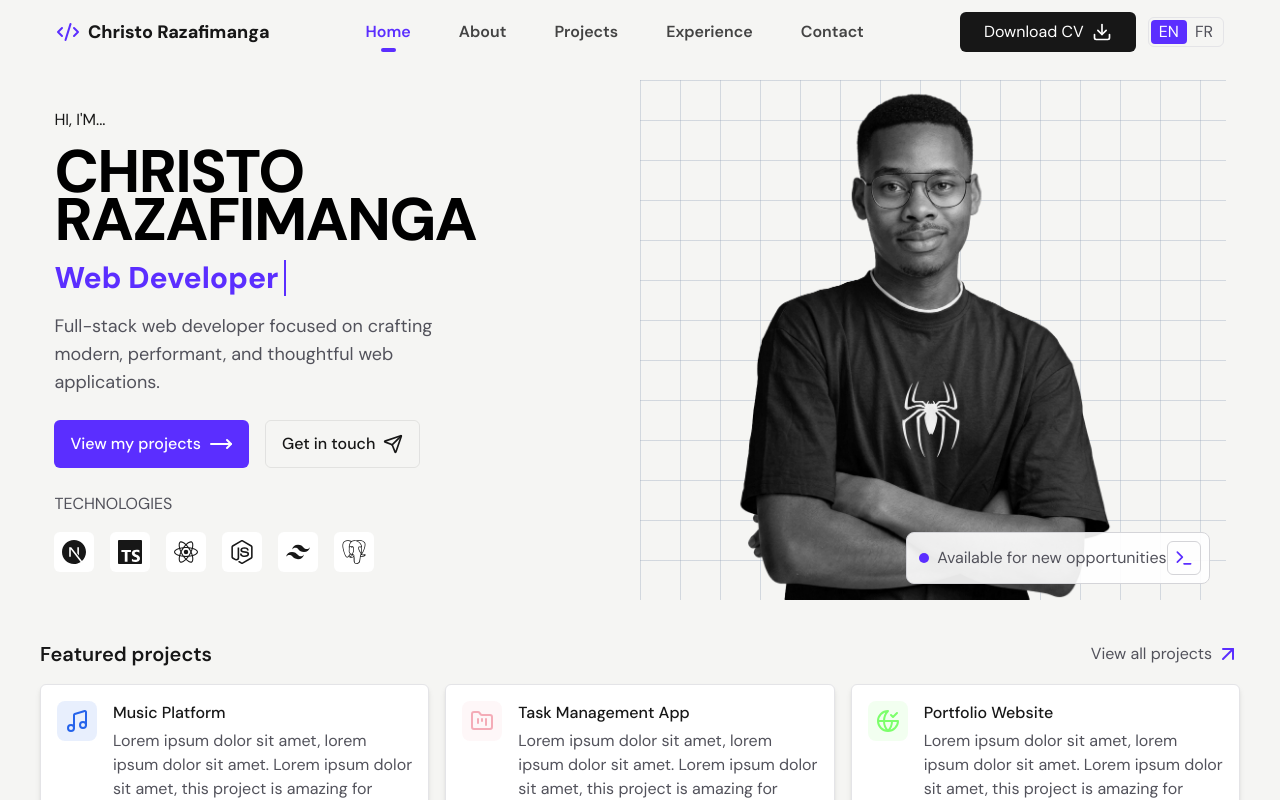
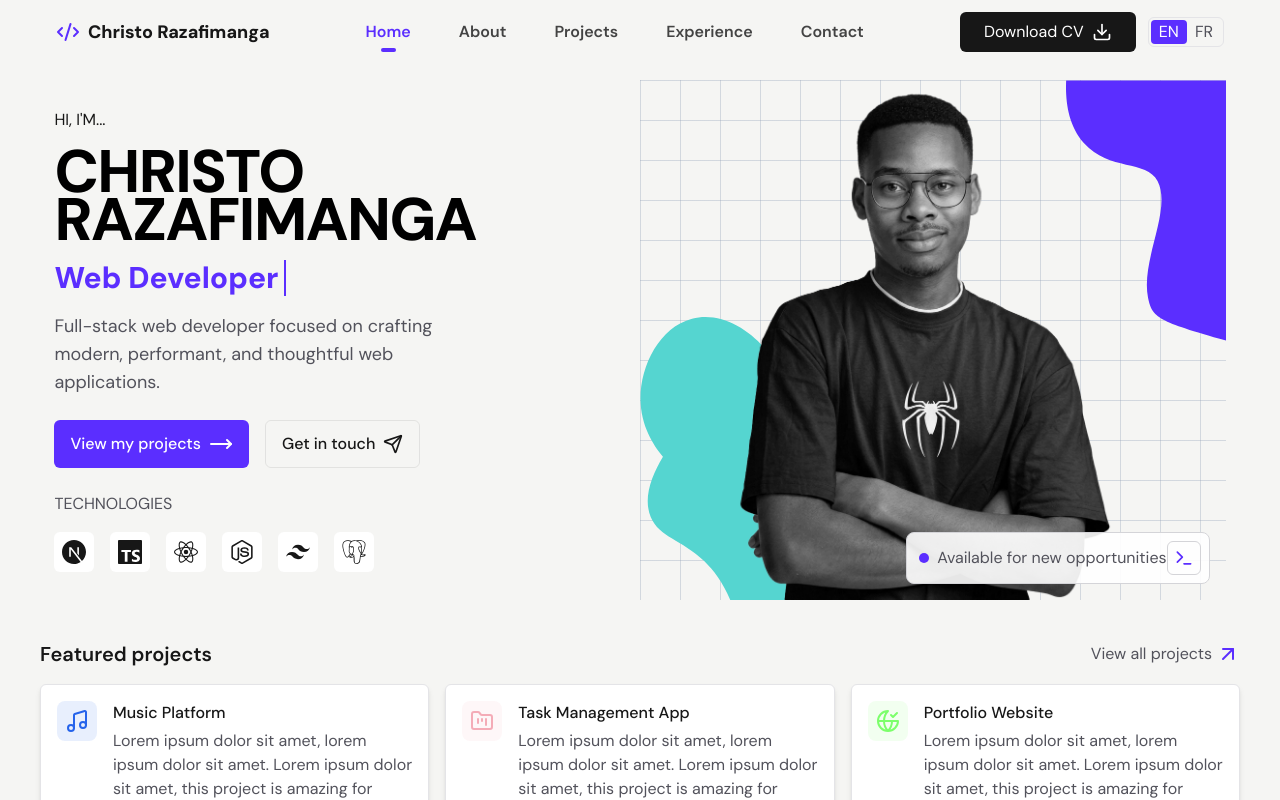
Before and after one commit to bossnare/portfolio, a Next.js app: page / in a window 1280 px wide. Shown: the top 800 px of the page. Built offline with nearby package versions, Linux system fonts and the light colour scheme.

Commit message:
add graphic element in profile picture

```diff
--- a/src/components/Hero.tsx
+++ b/src/components/Hero.tsx
@@ -108,6 +108,22 @@ export function Hero() {
           />
         </motion.div>
         <div className="absolute inset-0 z-10"></div>
+        <Image
+          className="absolute top-0 object-contain h-auto -right-10 w-35 lg:w-45 sm:w-40 xl:w-50 z-11"
+          src="/icon/graphic-1.svg"
+          alt="graphic-1"
+          width={600}
+          height={600}
+          priority
+        />
+        <Image
+          className="absolute left-0 object-contain h-auto -bottom-10 w-35 lg:w-45 sm:w-40 xl:w-50 z-11"
+          src="/icon/graphic-2.svg"
+          alt="graphic-2"
+          width={600}
+          height={600}
+          priority
+        />
         {/* <div className="absolute inset-0 z-9 bg-[radial-gradient(ellipse_at_center,transparent_20%,#fff_70%)]"></div> */}
       </div>
 
```
Also changed, not shown: public/icon/graphic-1.svg (added), public/icon/graphic-2.svg (added).
